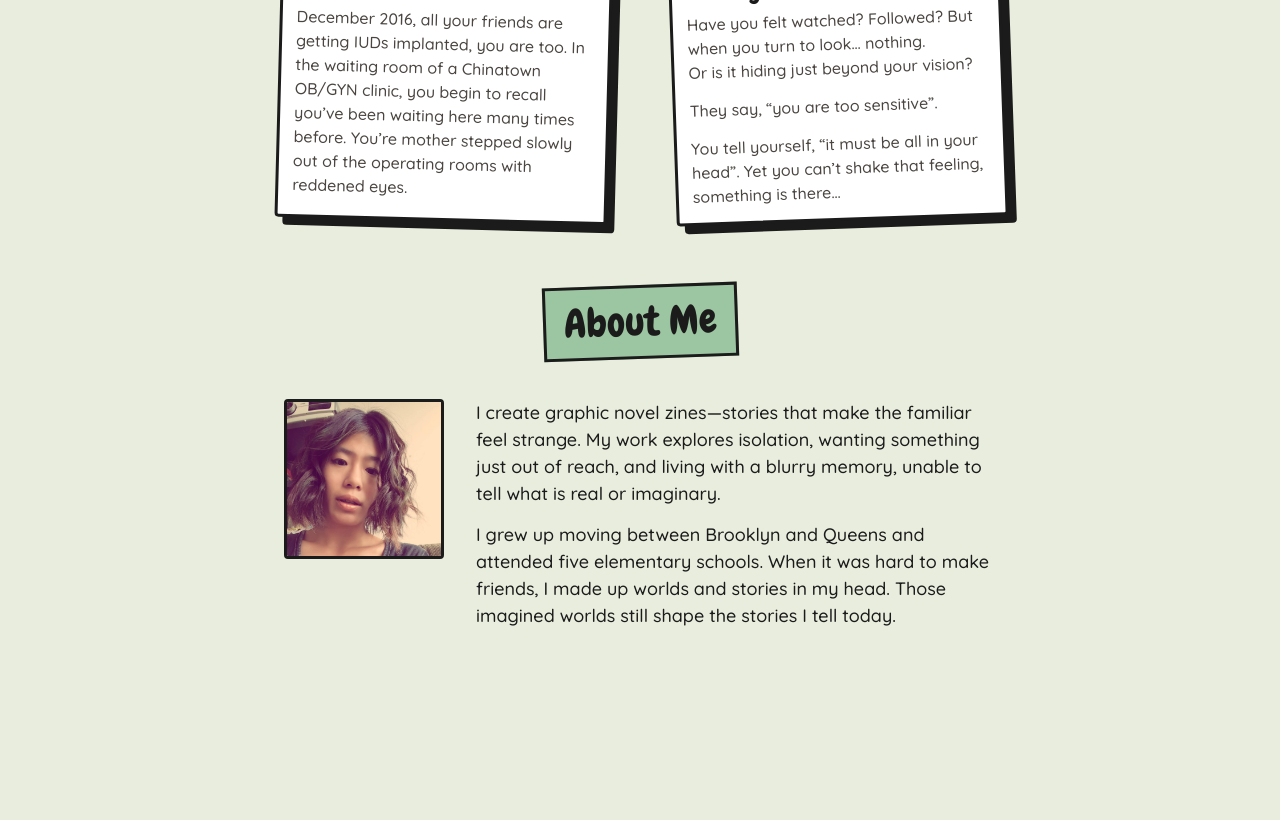
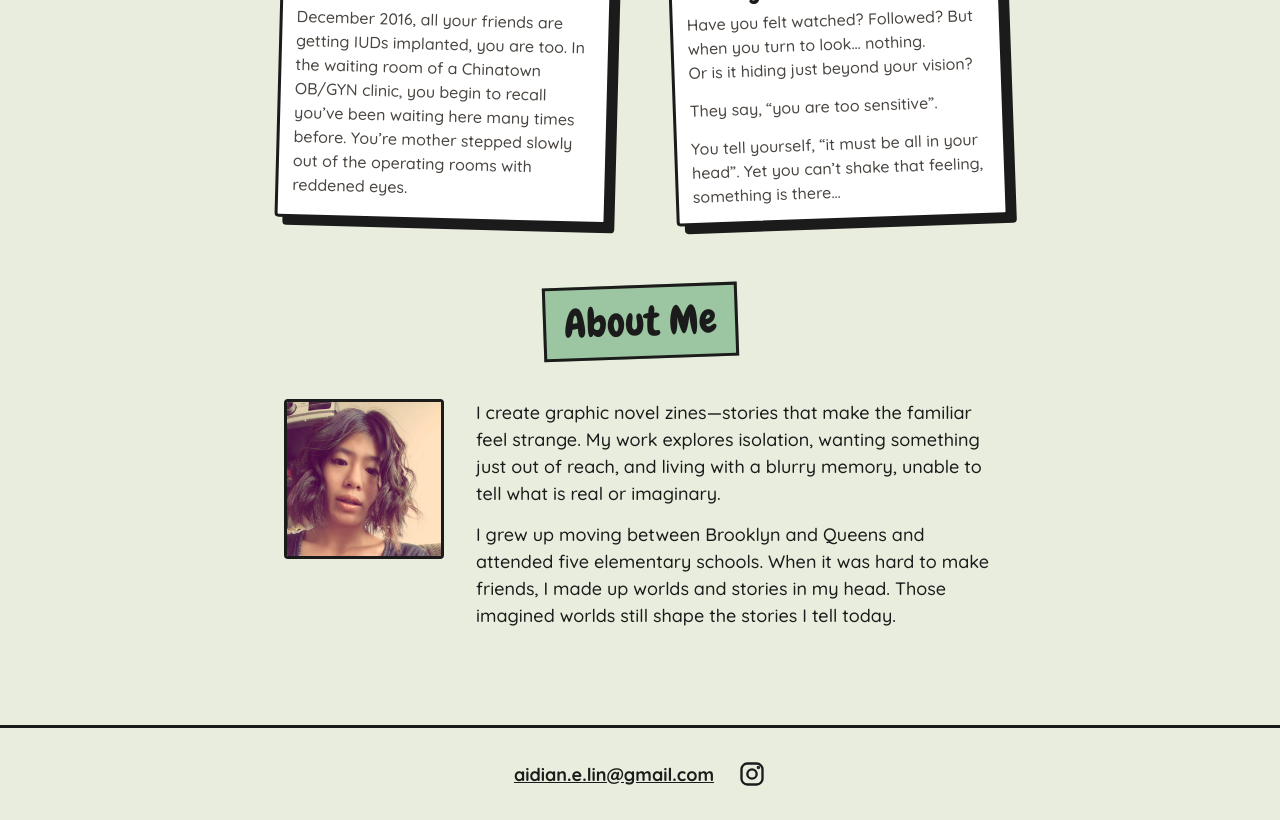
Before and after one commit to 9ae/art, an Astro site: page / in a window 1280 px wide. Shown: the part 1728-2548 px from the top of the page. Before the commit the page ends 2453 px from the top, so only its background shows below. Built offline with nearby package versions, Linux system fonts and the light colour scheme; Astro itself is replaced by a stand-in of ours.

Commit message:
Add footer with email and Instagram icon link
Co-authored-by: Copilot <223556219+Copilot@users.noreply.github.com>

```diff
--- /dev/null
+++ b/src/components/Footer.astro
@@ -0,0 +1,27 @@
+---
+import { getEntry } from 'astro:content';
+import '../styles/footer.css';
+
+const { email, instagram } = (await getEntry('blocks', 'footer'))!.data;
+---
+
+<footer class="site-footer">
+  {email && <a class="footer-link" href={`mailto:${email}`}>{email}</a>}
+  {
+    instagram && (
+      <a
+        class="footer-icon-link"
+        href={`https://www.instagram.com/${instagram}/`}
+        aria-label={`Instagram: @${instagram}`}
+        target="_blank"
+        rel="noopener noreferrer"
+      >
+        <svg viewBox="0 0 24 24" fill="none" stroke="currentColor" stroke-width="2" stroke-linecap="round" stroke-linejoin="round" aria-hidden="true">
+          <rect x="3" y="3" width="18" height="18" rx="5" />
+          <circle cx="12" cy="12" r="4" />
+          <circle cx="17.5" cy="6.5" r="0.5" fill="currentColor" />
+        </svg>
+      </a>
+    )
+  }
+</footer>
--- a/src/content.config.ts
+++ b/src/content.config.ts
@@ -22,6 +22,8 @@ const blocks = defineCollection({
       heading: z.string().optional(),
       portrait: image().optional(),
       portraitAlt: z.string().optional(),
+      email: z.string().email().optional(),
+      instagram: z.string().optional(), // username, without the @
     }),
 });
 
--- /dev/null
+++ b/src/content/blocks/footer.md
@@ -0,0 +1,4 @@
+---
+email: aidian.e.lin@gmail.com
+instagram: aidianlin
+---
--- a/src/pages/index.astro
+++ b/src/pages/index.astro
@@ -4,6 +4,7 @@ import Header from '../components/Header.astro';
 import Hero from '../components/Hero.astro';
 import Stories from '../components/Stories.astro';
 import About from '../components/About.astro';
+import Footer from '../components/Footer.astro';
 ---
 
 <Layout title="Aidian Lin">
@@ -13,4 +14,5 @@ import About from '../components/About.astro';
     <Stories />
     <About />
   </main>
+  <Footer />
 </Layout>
--- /dev/null
+++ b/src/styles/footer.css
@@ -0,0 +1,31 @@
+.site-footer {
+  display: flex;
+  flex-wrap: wrap;
+  justify-content: center;
+  align-items: center;
+  gap: 12px 24px;
+  padding: 32px var(--page-gutter);
+  border-top: var(--border);
+  font-weight: 700;
+}
+
+.footer-link,
+.footer-icon-link {
+  color: var(--color-ink);
+}
+
+.footer-link:hover,
+.footer-icon-link:hover,
+.footer-link:focus-visible,
+.footer-icon-link:focus-visible {
+  color: var(--color-accent);
+}
+
+.footer-icon-link {
+  display: inline-flex;
+}
+
+.footer-icon-link svg {
+  width: 1.75rem;
+  height: 1.75rem;
+}
```
